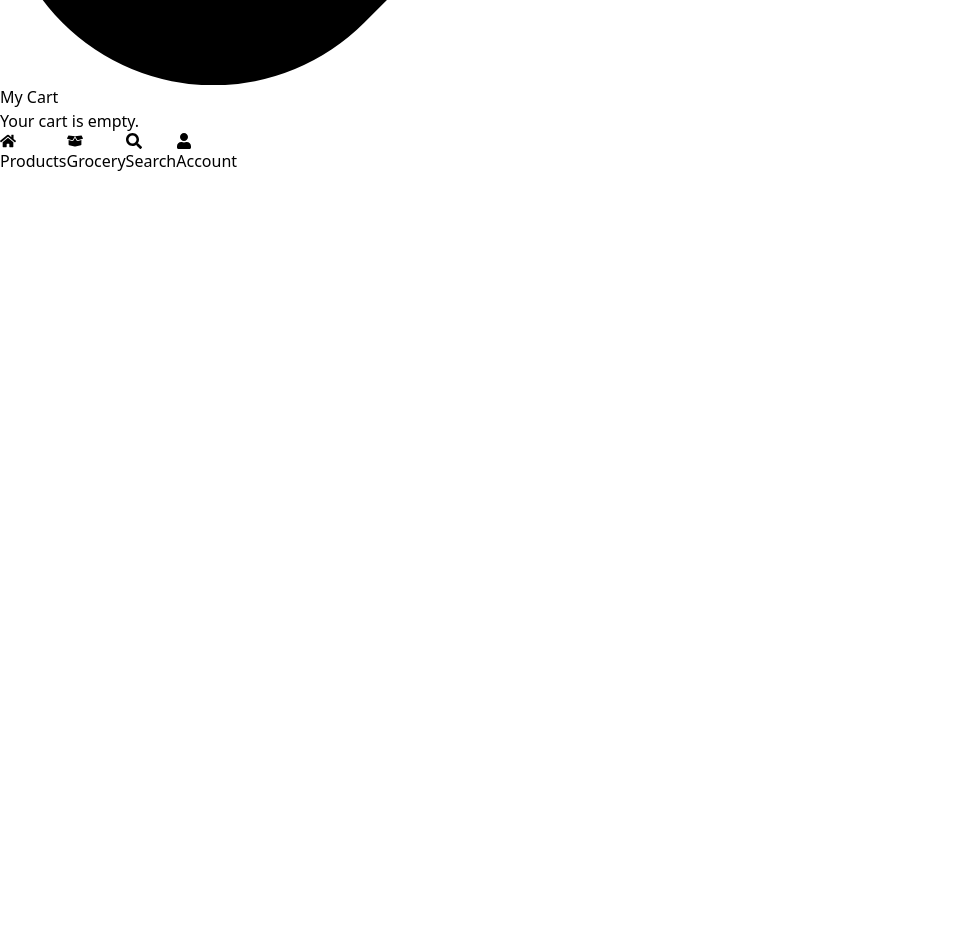
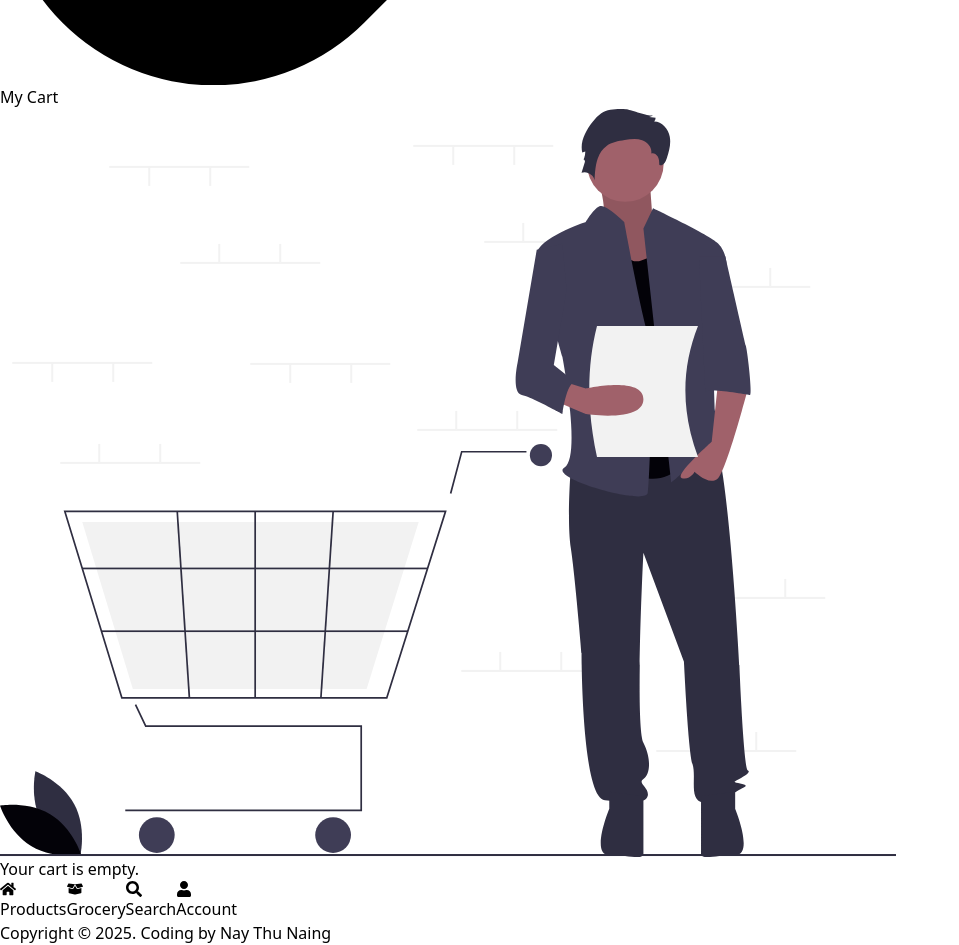
Before and after one commit to naythunaing-mm/react-pos, a React (Vite) app: page /my-cart in a window 1280 px wide. Shown: the part 3400-4345 px from the top of the page, without its empty margins (0-959 px from the left). Before the commit the page ends 3573 px from the top, so only its background shows below. Built offline with nearby package versions, Linux system fonts and the light colour scheme.

Commit message:
update empty cart

```diff
--- a/src/Layout/MainLayout.jsx
+++ b/src/Layout/MainLayout.jsx
@@ -12,7 +12,6 @@ const MainLayout = () => {
                 <Outlet />
                 <Footer />
             </Container>
-
             <Toaster />
         </ >
     )
--- a/src/components/Footer.jsx
+++ b/src/components/Footer.jsx
@@ -2,7 +2,8 @@ import { FaHome, FaBoxOpen, FaSearch, FaUser } from "react-icons/fa";
 import { Link } from "react-router-dom";
 const Footer = () => {
     return (
-        <footer className="fixed bottom-0 left-0 right-0 bg-white border-t border-gray-200 shadow-md z-50">
+        <>
+            <nav className="fixed bottom-0 left-0 right-0 bg-white border-t border-gray-200 shadow-md z-50">
                 <div className="flex justify-between items-center px-4 py-2 sm:px-6">
                     <Link to="/">
                         <FooterButton icon={<FaHome />} label="Products" />
@@ -11,7 +12,11 @@ const Footer = () => {
                     <FooterButton icon={<FaSearch />} label="Search" />
                     <FooterButton icon={<FaUser />} label="Account" />
                 </div>
+            </nav>
+            <footer>
+                <p className="bg-gray-200 text-center text-sm py-2">Copyright &copy; {new Date().getFullYear()}. Coding by  <span className="font-bold">Nay Thu Naing</span></p>
             </footer>
+        </>
     );
 };
 
--- a/src/components/MyCartSection.jsx
+++ b/src/components/MyCartSection.jsx
@@ -1,6 +1,8 @@
 import MyCart from "./MyCart";
 import useCartSectionStore from "../store/useCartSectionStore";
 import useProductStore from "../store/useProductStore";
+import emptyCart from '../assets/emptyCart.svg';
+
 
 const MyCartSection = () => {
     const { carts } = useCartSectionStore();
@@ -11,13 +13,13 @@ const MyCartSection = () => {
             const product = products.find((el) => el.id === cart.productId);
             return total + (product ? cart.quantity * product.price : 0);
         }, 0)
-        .toFixed(2);
+        .toFixed(1);
 
-    const tax = +(total * 0.005).toFixed(2);
-    const netTotal = +(total + tax).toFixed(2);
+    const tax = +(total * 0.005).toFixed(1);
+    const netTotal = +(total + tax).toFixed(1);
     return (
         <>
-            <div className="min-h-screen relative pb-40">
+            <div className="min-h-screen relative">
                 <div>
                     {carts.map((cart) =>
                         <MyCart key={cart.id} cart={cart} />
@@ -53,7 +55,8 @@ const MyCartSection = () => {
 
                 {carts.length === 0 && (
                     <div className="text-center text-2xl font-bold mt-5">
-                        Your cart is empty.
+                        <img src={emptyCart} alt="Empty cart" className="mx-auto w-48" />
+                        <p className="text-gray-600 my-7">Your cart is empty.</p>
                     </div>
                 )}
             </div>
```
Also changed, not shown: src/assets/emptyCart.svg (added). Lines whose indentation alone changed are shown as unchanged.
